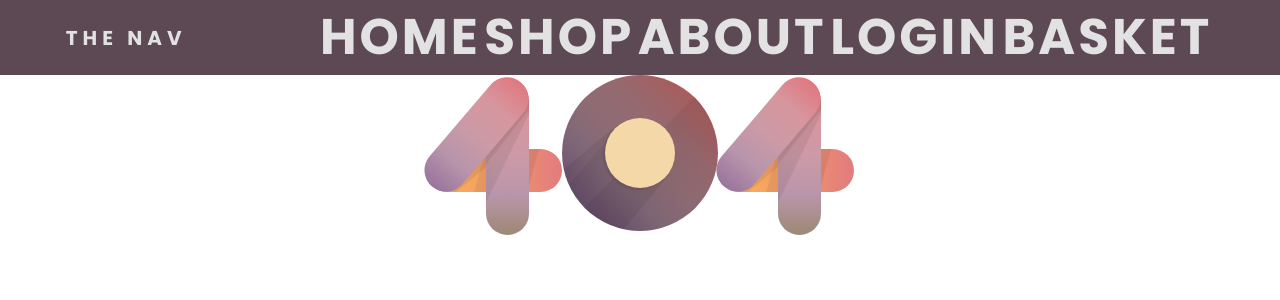
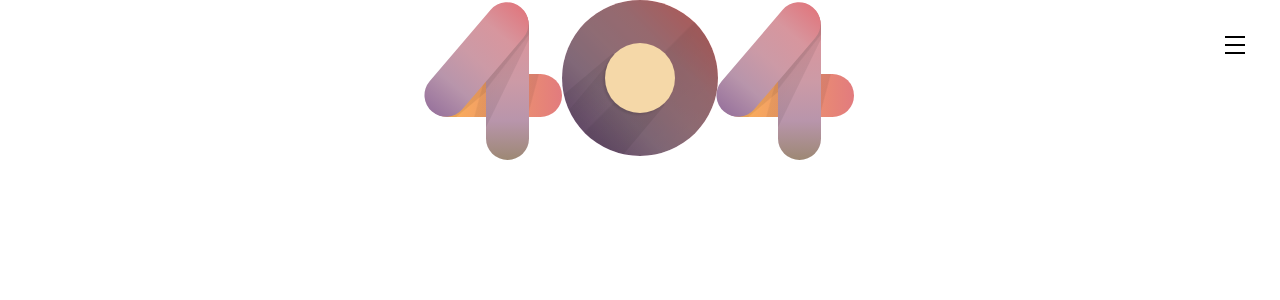
Before and after one commit to VaniaTominc/GA-Project-04, a React (Create React App) app in the folder client/: page / in a window 1280 px wide. Shown: the top 300 px of the page. Built offline with nearby package versions, Linux system fonts and the light colour scheme.

Commit message:
Changing navbar, not yet done

```diff
--- a/client/src/Components/Navbar.js
+++ b/client/src/Components/Navbar.js
@@ -1,11 +1,9 @@
 import React from 'react'
-import { Link } from 'react-router-dom'
 import { getPayload } from './Authentication/auth'
+import Search from './SearchBar/Search'
 
 
 const Navbar = () => {
-
-  // const history = useHistory()
 
   const checkIfUserIsAuthenticated = () => {
     const payload = getPayload()
@@ -19,64 +17,46 @@ const Navbar = () => {
   const handleLogout = () => {
     window.localStorage.removeItem('token')
     location.assign('/home')
-    // history.push('/home')
-    // location.pathname
   }
 
-  const toggleBurger = () => {
-    // const burger = document.querySelector('.burger')
-    // const navbar = document.querySelector('.nav-links')
-    // const navLinks = document.querySelectorAll('.nav-links li')
 
-    document.querySelector('.burger').addEventListener('click', () => {
-      document.querySelector('.nav-links').classList.toggle('nav-active')
-
-      document.querySelectorAll('.nav-links li').forEach((link, index) => {
-        // console.log('index / 5 + 1.5 >>', index / 5 + 1.5)
-        if (link.style.animation) {
-          link.style.animation = ''
-        } else {
-          link.style.animation = `navLinkFade .5s ease forwards ${index / 5 + 1.5}s`
-        }
-      })
-
-      document.querySelector('.burger').classList.toggle('toggle')
-
-    })
-
-  }
-
-  // const navbarSlide = () => {
-  //   document.querySelector('.burger').addEventListener('click', () => {
-  //     document.querySelector('.nav-links').classList.toggle('nav-active')
-  // }
-
-  // const toggleBurger = () => {
-  //   document.querySelector('.burger').classList.toggle('nav-links')
-  //   // document.querySelector('.container').classList.toggle('active')
-  // }
-
-  // window.onload = function () {
-  //   navbarSlide()
-  // }
 
   return (
 
-    <nav onClick={toggleBurger}>
-      <div className='logo'>
-        <Link to='/' className='logo-link-style'>
-          <h4>The nav</h4>
-        </Link>
-      </div>
-      <ul className='nav-links'>
+    <>
+
+      <input
+        type='checkbox'
+        id='active'
+      />
+      <label htmlFor='active' className='menu-button'>
+        <span></span>
+      </label>
+      <label htmlFor='active' className='close'></label>
+
+      <div className='navbar-wrapper'>
+
+        <ul>
           <li>
-          <Link to='/home' className='nav-links-style'>Home</Link>
+            <a href='/'>The nav</a>
           </li>
+        </ul>
+
+        <ul>
           <li>
-          <Link to='/shop' className='nav-links-style'>Shop</Link>
+            <Search />
           </li>
+
           <li>
-          <Link to='about' className='nav-links-style'>About</Link>
+            <a href='/home'>Home</a>
+          </li>
+
+          <li>
+            <a href='/shop'>Shop</a>
+          </li>
+
+          <li>
+            <a href='about'>About</a>
           </li>
 
           { checkIfUserIsAuthenticated() ?
@@ -84,17 +64,16 @@ const Navbar = () => {
             <>
 
               <li>
-              <Link to='/profile' className='nav-links-style'>Profile</Link>
+                <a href='/profile'>Profile</a>
               </li>
 
               <li>
-              <Link
-                to='/home'
+                <a
+                  href='/home'
                   onClick={handleLogout}
-                className='nav-links-style'
                 >
                 Log Out
-              </Link>
+                </a>
               </li>
 
             </>
@@ -102,22 +81,19 @@ const Navbar = () => {
             :
 
             <li>
-            <Link to='/login' className='nav-links-style'>Login</Link>
+              <a href='/login'>Login</a>
             </li>
 
           }
 
           <li>
-          <Link to='/basket' className='nav-links-style'>Basket</Link>
+            <a href='/basket'>Basket</a>
           </li>
         </ul>
 
-      <div className='burger'>
-        <div className='burger-line-one'></div>
-        <div className='burger-line-two'></div>
-        <div className='burger-line-three'></div>
       </div>
-    </nav>
+
+    </>
 
   )
 }
--- a/client/src/Components/Products/FilteredByCategory.js
+++ b/client/src/Components/Products/FilteredByCategory.js
@@ -34,9 +34,28 @@ const FilteredByCategory = () => {
 
     <>
       { categories ?
+        <>
+          <h1>PRIKAZANA KATEGORIJA</h1>
 
-        { categories }
+          <div>
 
+            {categories &&
+              categories.map(item => {
+                return (
+                  <div className='product-card-border' key={item.id}>
+                    <h3>{item.name}</h3>
+                    <p>RATING</p>
+                    <img src={item.images} alt={item.name}/>
+                    <p>{item.price}</p>
+                    <a href={`/categories/product/${item.id}`}>SHOW MORE</a>
+                    <p>BASKET</p>
+                  </div>
+                )
+              })
+            }
+
+          </div>
+        </>
         :
 
         hasError ?
--- a/client/src/Components/Products/ProductsInfoPage.js
+++ b/client/src/Components/Products/ProductsInfoPage.js
@@ -44,6 +44,8 @@ const ProductsInfoPage = () => {
       setCurrentUserId(getPayload().sub)
     }
   }, [])
+
+
 
   return (
 
--- a/client/src/Components/SearchBar/Search.js
+++ b/client/src/Components/SearchBar/Search.js
@@ -1,7 +1,6 @@
 import React from 'react'
 import Modal from './Modal'
 import UseModal from './UseModal'
-import { FaBeer } from 'react-icons/fa'
 import { BsSearch } from 'react-icons/bs'
 
 const Search = () => {
@@ -11,11 +10,8 @@ const Search = () => {
 
     <>
 
-      <h1>TRYING TO DISPLAY SEARCH MODAL THAT IS LATER GOING INTO A NAV BAR</h1>
-      <FaBeer />
-
-      <div className="App">
-        <button className="button-default" onClick={toggle}><BsSearch size={30} /></button>
+      <div>
+        <button className='button-default' onClick={toggle}><BsSearch size={30} /></button>
         <Modal
           isShowing={isShowing}
           hide={toggle}
--- a/client/src/Components/SearchBar/SearchFilter.js
+++ b/client/src/Components/SearchBar/SearchFilter.js
@@ -65,10 +65,11 @@ const SearchFilter = () => {
       <div>
 
         <input
-
+          name='search'
           type='text'
-          placeholder='search ...'
+          placeholder="What're we looking for ?"
           onKeyUp={filteredItem}
+          className='search-field'
         />
 
       </div>
--- a/client/src/styles/_navbar.scss
+++ b/client/src/styles/_navbar.scss
@@ -1,115 +1,130 @@
-nav {
-  display: flex;
-  justify-content: space-around;
-  align-items: center;
-  min-height: 8vh;
-  background-color: #5d4954;
-  // opacity: .5;
+.navbar-wrapper{
+  z-index: 1;
+  position: fixed;
+  top: 0;
+  right: -100%;
+  height: 100%;
+  width: 100%;
+  background: #000;
+  transition: all 1s ease-in-out;
+}
+#active:checked ~ .navbar-wrapper{
+  right:0;
+}
+.menu-button{
+  position: absolute;
+  z-index: 2;
+  right: 20px;
+  top: 20px;
+  height: 50px;
+  width: 50px;
+  text-align: center;
+  line-height: 50px;
+  border-radius: 50%;
+  font-size: 20px;
+  cursor: pointer;
+  transition: all .6s ease-in-out;
+}
+.menu-button span,
+.menu-button:before,
+.menu-button:after{
+	content: "";
+	position: absolute;
+	top: calc(50% - 1px);
+	left: 30%;
+	width: 40%;
+	border-bottom: 2px solid #000;
+	transition: transform .6s cubic-bezier(0.215, 0.61, 0.355, 1);
+}
+.menu-button:before{
+  transform: translateY(-8px);
+}
+.menu-button:after{
+  transform: translateY(8px);
 }
 
-.logo {
-  color: rgb(226, 226, 226);
-  text-transform: uppercase;
-  letter-spacing: 5px;
-  font-size: 20px;
+
+.close {
+	z-index: 1;
+	width: 100%;
+	height: 100%;
+	pointer-events: none;
+	transition: background 1s;
 }
 
-.logo-link-style {
-  color: rgb(226, 226, 226);
+// closing animation
+#active:checked + .menu-button span {
+	transform: scaleX(0);
+}
+#active:checked + .menu-button:before {
+	transform: rotate(45deg);
+  border-color: #fff;
+}
+#active:checked + .menu-button:after {
+	transform: rotate(-45deg);
+  border-color: #fff;
+}
+.navbar-wrapper ul{
+  position: absolute;
+  top: 60%;
+  left: 50%;
+  height: 90%;
+  transform: translate(-50%, -50%);
+  list-style: none;
+  text-align: center;
+  width: 100%;
+}
+.navbar-wrapper ul li{
+  height: 10%;
+  margin: 15px 0;
+}
+.navbar-wrapper ul li a{
   text-decoration: none;
+  font-size: 60px;
+  font-weight: 500;
+  padding: 5px;
+  color: #fff;
+  position: absolute;
+  line-height: 50px;
+  margin: 5px;
+  opacity: 0;
+  transition: all 0.3s ease;
+  transition: transform .6s cubic-bezier(0.215, 0.61, 0.355, 1);
+}
+.navbar-wrapper ul li a:after{
+  position: absolute;
+  content: "";
+  border-bottom: 5px solid red;
+  width: 100%;
+  height: 100%;
+  left: 0;
+  top: 0;
+  border-radius: 10px;
+  transform: scaleY(0);
+  z-index: -1;
+  transition: transform 0.3s ease;
 }
 
-.nav-links {
-  display: flex;
-  justify-content: space-around;
-  width: 70%;
+.navbar-wrapper ul li a:hover:after{
+  transform: scaleY(1);
+}
+.navbar-wrapper ul li a:hover{
+  color: white;
+}
+input[type="checkbox"]{
+  display: none;
 }
 
-.nav-links li {
-  list-style: none;
+#active:checked ~ .navbar-wrapper ul li a{
+  opacity: 1;
 }
-
-.nav-links-style {
-  color: rgb(226, 226, 226);
-  text-decoration: none;
-  text-transform: uppercase;
-  letter-spacing: 3px;
-  font-weight: bold;
-  font-size: 50px;
+.navbar-wrapper li a{
+  transition: opacity 1.2s, transform 1.2s cubic-bezier(0.215, 0.61, 0.355, 1);
+  transform: translateX(100px);
 }
-
-.burger {
-  display: none;
-  cursor: pointer;
+#active:checked ~ .navbar-wrapper ul li a{
+	transform: none;
+	transition-timing-function: ease, cubic-bezier(.1,1.3,.3,1);
+  transition-delay: .6s;
+  transform: translateX(-100px);
 }
-
-// .burger {
-//   width: 25px;
-// }
-
-.burger div {
-  width: 25px;
-  height: 3px;
-  background-color: rgb(226, 226, 226);
-  margin: 5px;
-  transition: all .3s ease;
-}
-
-.nav-active{
-  transform: translateX(0%);
-  background-color: #5d4954;
-}
-
-@keyframes navLinkFade{
-  from {
-    opacity: 0;
-    transform: translate(50px);
-  } to {
-    opacity: 1;
-    transform: translate(0px);
-  }
-}
-
-.toggle .burger-line-one {
-  transform: rotate(-45deg) translate(-5px, 6px);
-}
-
-.toggle .burger-line-two {
-  opacity: 0;
-}
-
-.toggle .burger-line-three {
-  transform: rotate(45deg) translate(-5px, -6px);
-}
-
-@media screen and (max-width: 900px) {
-  body {
-    overflow-x: hidden;
-  }
-
-  .nav-links {
-    position: absolute;
-    right: 0px;
-    height: 92vh;
-    top: 8vh;
-    width: 100%;
-    display: flex;
-    flex-direction: column;
-    align-items: center;
-    // transform: translateX(100%);
-    transition: transform .2s ease-in;
-  }
-
-  .nav-links-style {
-    font-size: 100px;
-    // background-color: #5d4954;
-  }
-
-  .nav-links li {
-    opacity: 0;
-  }
-
-  .burger {
-    display: block;
-  }
-}
--- /dev/null
+++ b/client/src/styles/_search-field.scss
@@ -0,0 +1,24 @@
+input.search-field[type="text"] {
+  height: 60px;
+  font-size: 2rem;
+  text-align: center;
+  font-family: "Lato";
+  font-weight: 100;
+  border: none;
+  outline: none;
+  color: #555;
+  padding: 3px;
+  position: absolute;
+  top: 1rem;
+  background: none;
+  z-index: 3;
+  cursor: pointer;
+}
+
+input.search-field[type="text"] {
+  width: 75%;
+  z-index: 1;
+  border-bottom: 1px solid #BBB;
+  cursor: text;
+  padding: 1rem;
+}
--- a/client/src/styles/main.scss
+++ b/client/src/styles/main.scss
@@ -6,6 +6,7 @@
 @import 'search-modal';
 @import 'error-page';
 @import 'basket';
+@import 'search-field';
 
 
 @import url('https://fonts.googleapis.com/css2?family=Poppins:wght@200;300;400;500;600;700;800;900&display=swap');
```
Also changed, not shown: client/src/Components/Navbar copy.js (added, +124 -0 lines), client/src/styles/_navbar copy.scss (added, +115 -0 lines). Lines whose indentation alone changed are shown as unchanged.
